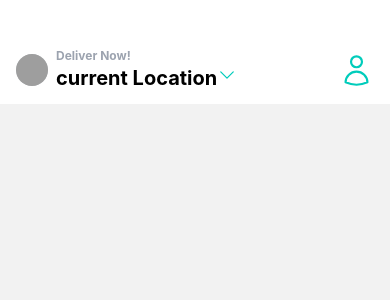
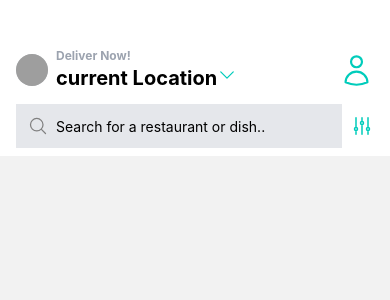
Before and after one commit to sonnygavin/deliveroo-app-clone, a React Native app: screen /Home in a window 390 px wide. Shown: the top 300 px of the page. Built offline with nearby package versions, Linux system fonts and the light colour scheme; grey boxes are pictures that could not be loaded.

Commit message:
Search section.

```diff
--- a/screens/HomeScreen.js
+++ b/screens/HomeScreen.js
@@ -4,8 +4,8 @@ import { useNavigation } from "@react-navigation/native";
 import {
   UserIcon,
   ChevronDownIcon,
-  SearchIcon,
-  AdjustmentsIcon,
+  MagnifyingGlassIcon,
+  AdjustmentsVerticalIcon,
 } from "react-native-heroicons/outline";
 
 const HomeScreen = () => {
@@ -37,8 +37,30 @@ const HomeScreen = () => {
         </View>
         <UserIcon size={35} color="#00CCBB" />
       </View>
+
+      {/* Search box */}
+      <View className="flex-row items-center space-x-2 pb-2 mx-4">
+        <View className="flex-row flex-1 space-x-2 bg-gray-200 p-3">
+          <MagnifyingGlassIcon color="gray" size={20} />
+          <TextInput
+            placeholder="Search for a restaurant or dish.."
+            keyboardType="default"
+          />
+        </View>
+
+        <AdjustmentsVerticalIcon color="#00CCBB" />
+      </View>
     </SafeAreaView>
   );
 };
 
 export default HomeScreen;
+
+// {/* Search box */}
+// <View>
+// <View>
+//   <SearchIcon />
+// </View>
+
+// <AdjustmentsIcon size={20} color="#00CCBB" />
+// </View>
```
